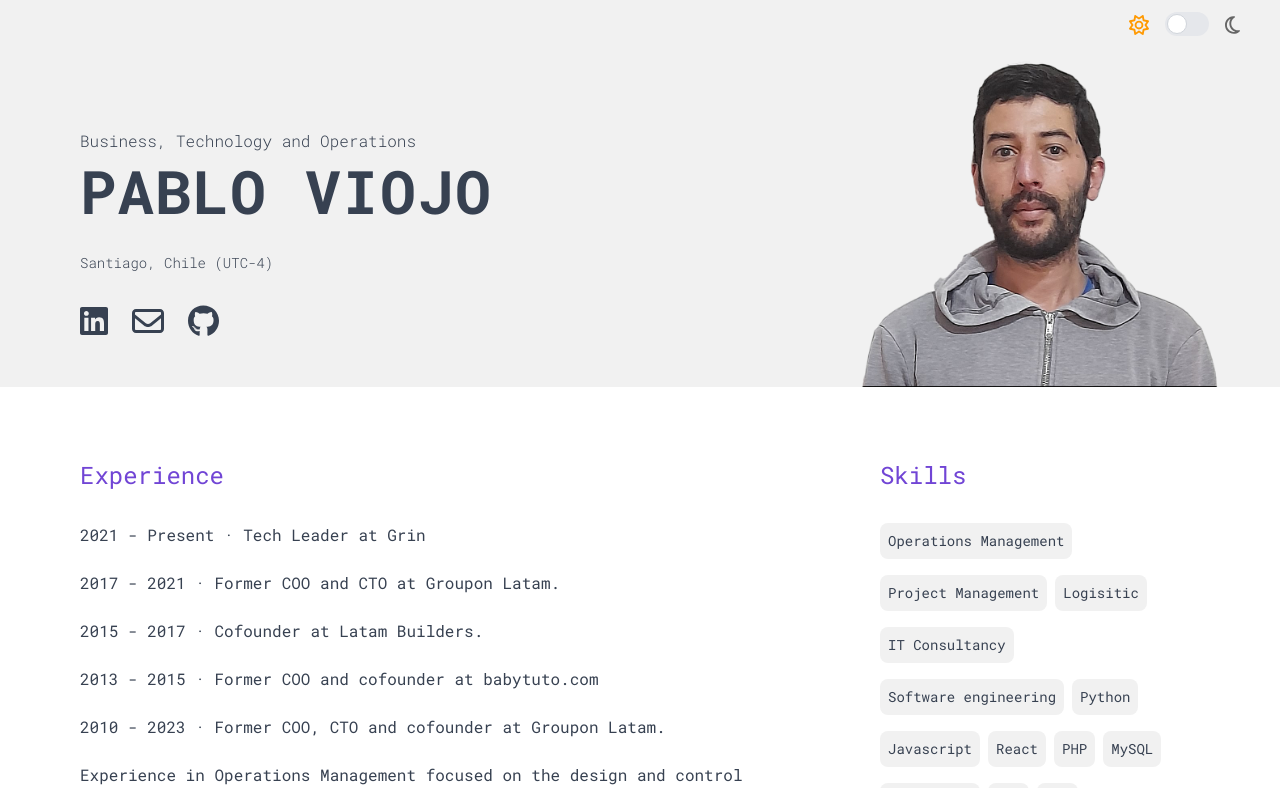
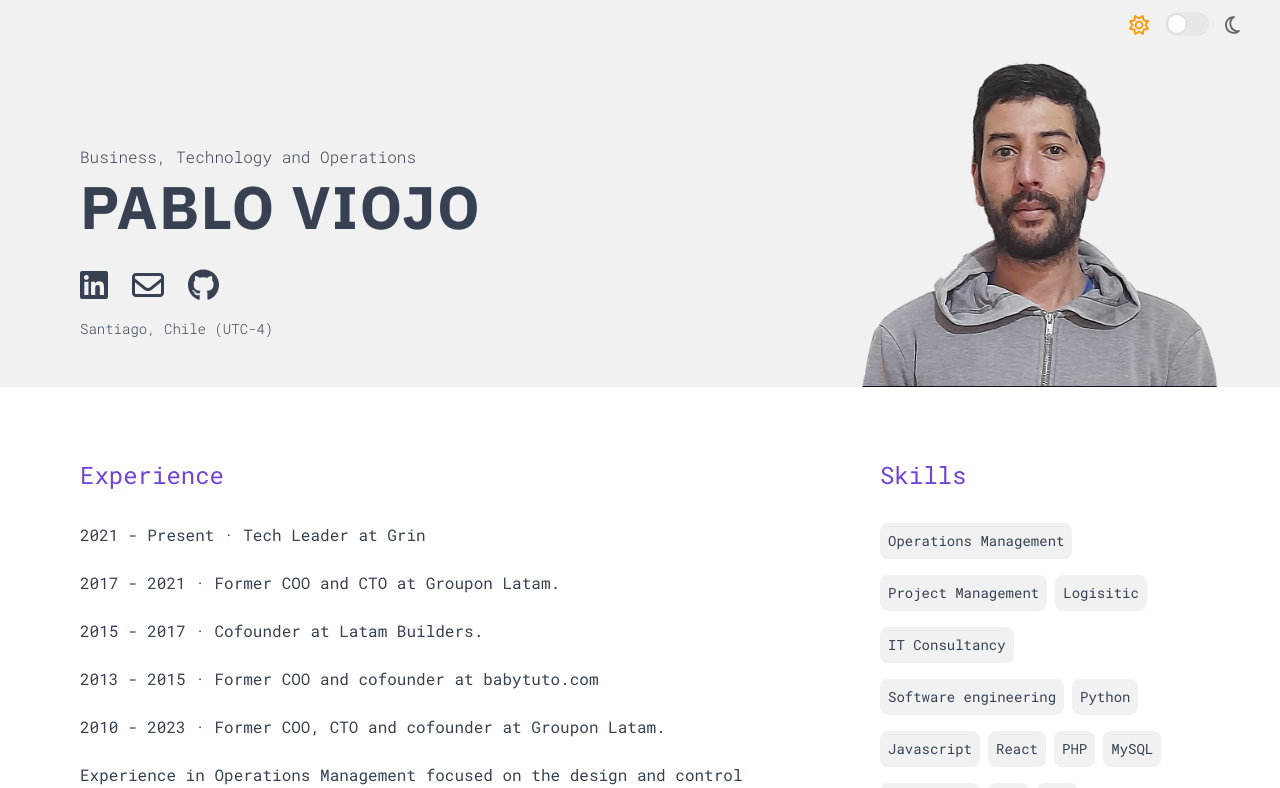
Before and after one commit to pviojo/portfolio, a Next.js app: page / in a window 1280 px wide. Shown: the top 788 px of the page. Built offline with nearby package versions, Linux system fonts and the light colour scheme.

Commit message:
Changes in typography

```diff
--- a/src/app/layout.tsx
+++ b/src/app/layout.tsx
@@ -2,7 +2,7 @@ import "./globals.css";
 import pjson from '../../package.json';
 
 import type { Metadata } from "next";
-import { Roboto_Mono } from "next/font/google";
+import { IBM_Plex_Sans, Roboto_Mono } from "next/font/google";
 
 import { config } from "@fortawesome/fontawesome-svg-core";
 import "@fortawesome/fontawesome-svg-core/styles.css";
--- a/src/app/page.tsx
+++ b/src/app/page.tsx
@@ -2,22 +2,25 @@ import Image from "next/image";
 import { FontAwesomeIcon } from "@fortawesome/react-fontawesome";
 import { faGithub, faLinkedin, faWhatsapp } from "@fortawesome/free-brands-svg-icons";
 import { faEnvelope } from '@fortawesome/free-regular-svg-icons';
+import { IBM_Plex_Sans } from 'next/font/google';
+
+const typography = IBM_Plex_Sans({
+  subsets: ["latin"],
+  weight: ["700"],
+});
 
 export default function Home() {
   return (
     <>
-      <div className="bg-marked dark:text-gray-100 text-gray-700" >
+      <div className={`bg-marked dark:text-gray-100 text-gray-700`} >
         <div className="inner" >
           <div className="grid md:grid-cols-[1fr_400px] items-end h-[100dvh] md:h-auto md:pt-8">
             <div className="px-4 md:px-10 mt-8 mb-6 md:my-12 md:text-left text-center">
               <div className="font-light md:text-base text-base block mb-2  ">
                 Business, Technology and Operations
               </div>
-              <div className="md:text-6xl text-4xl font-bold dark:text-white mb-8 uppercase tracking-wide">
+              <div className={`md:text-6xl text-4xl font-bold dark:text-white mb-8 uppercase tracking-wide ${typography.className}`}>
                 Pablo Viojo
-              </div>
-              <div className="font-light text-sm block mb-8">
-                Santiago, Chile (UTC-4)
               </div>
               <div>
                 <a
@@ -44,6 +47,10 @@ export default function Home() {
                   <FontAwesomeIcon icon={faGithub} style={{ fontSize: 32 }} />
                 </a>
               </div>
+              <div className="font-light text-sm block mt-4">
+                Santiago, Chile (UTC-4)
+              </div>
+
             </div>
             <div className="md:block justify-items-end">
               <Image
```
